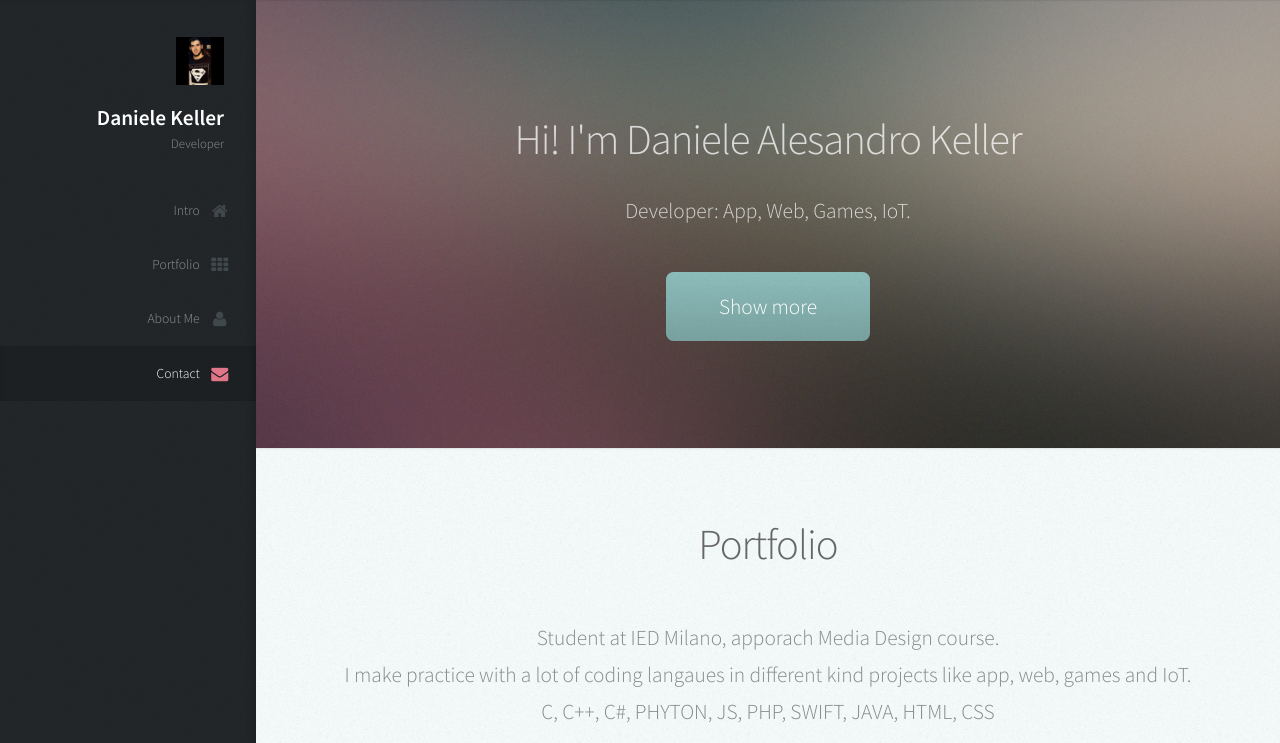
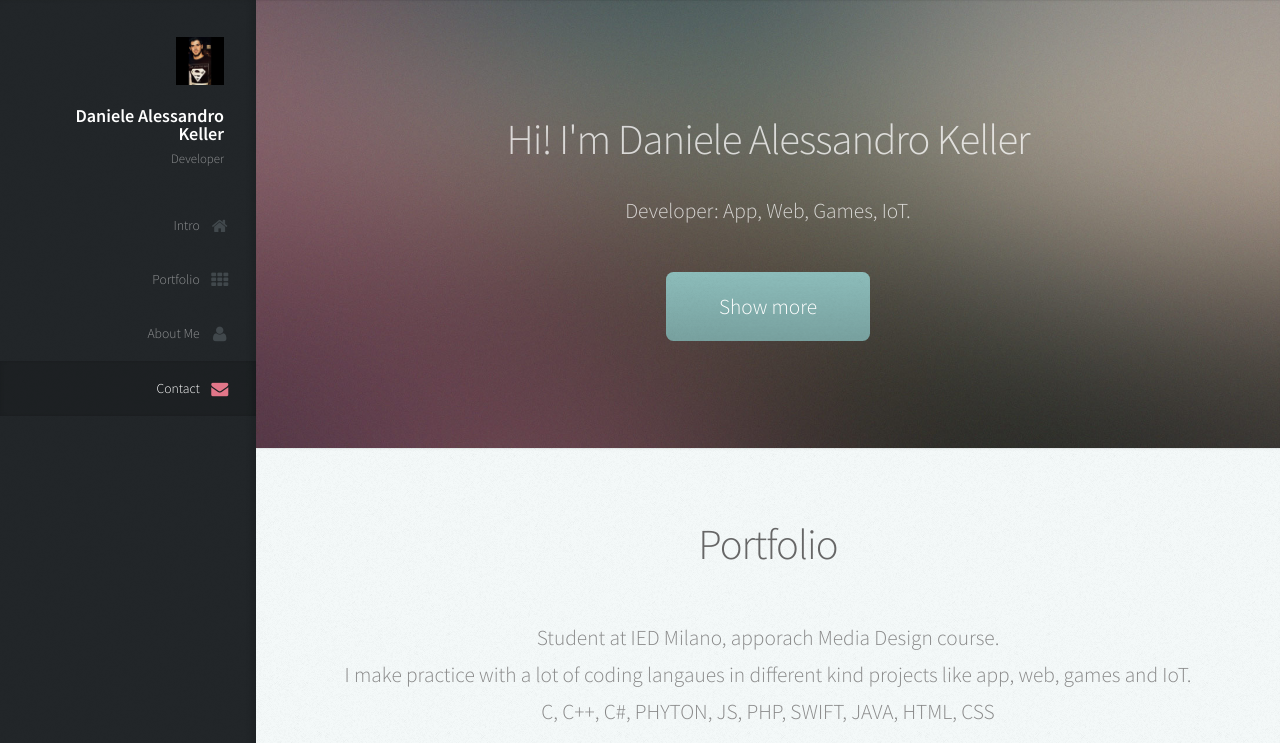
Before and after one commit to Dak2896/danielekeller.github.io, a plain HTML site: page index.html in a window 1280 px wide. Shown: the top 743 px of the page. Drawn offline with Linux system fonts and the light colour scheme.

Commit message:
some fixes, text, typo and other things

```diff
--- a/css/style.css
+++ b/css/style.css
@@ -602,7 +602,7 @@
 			position: relative;
 			color: #fff;
 			font-weight: 600;
-			font-size: 1em;
+			font-size: 0.85em;
 			line-height: 1em;
 		}
 
--- a/index.html
+++ b/index.html
@@ -35,7 +35,7 @@
 					<!-- Logo -->
 						<div id="logo">
 							<span class="image avatar48"><img src="images/avatar.jpg" alt="" /></span>
-							<h1 id="title">Daniele Keller</h1>
+							<h1 id="title">Daniele Alessandro Keller</h1>
 							<p>Developer</p>
 						</div>
 
@@ -85,7 +85,7 @@
 						<div class="container">
 
 							<header>
-								<h2 class="alt">Hi! I'm Daniele Alesandro Keller </a></h2>
+								<h2 class="alt">Hi! I'm Daniele Alessandro Keller </a></h2>
 								<p>Developer: App, Web, Games, IoT.</p>
 							</header>
 
```
